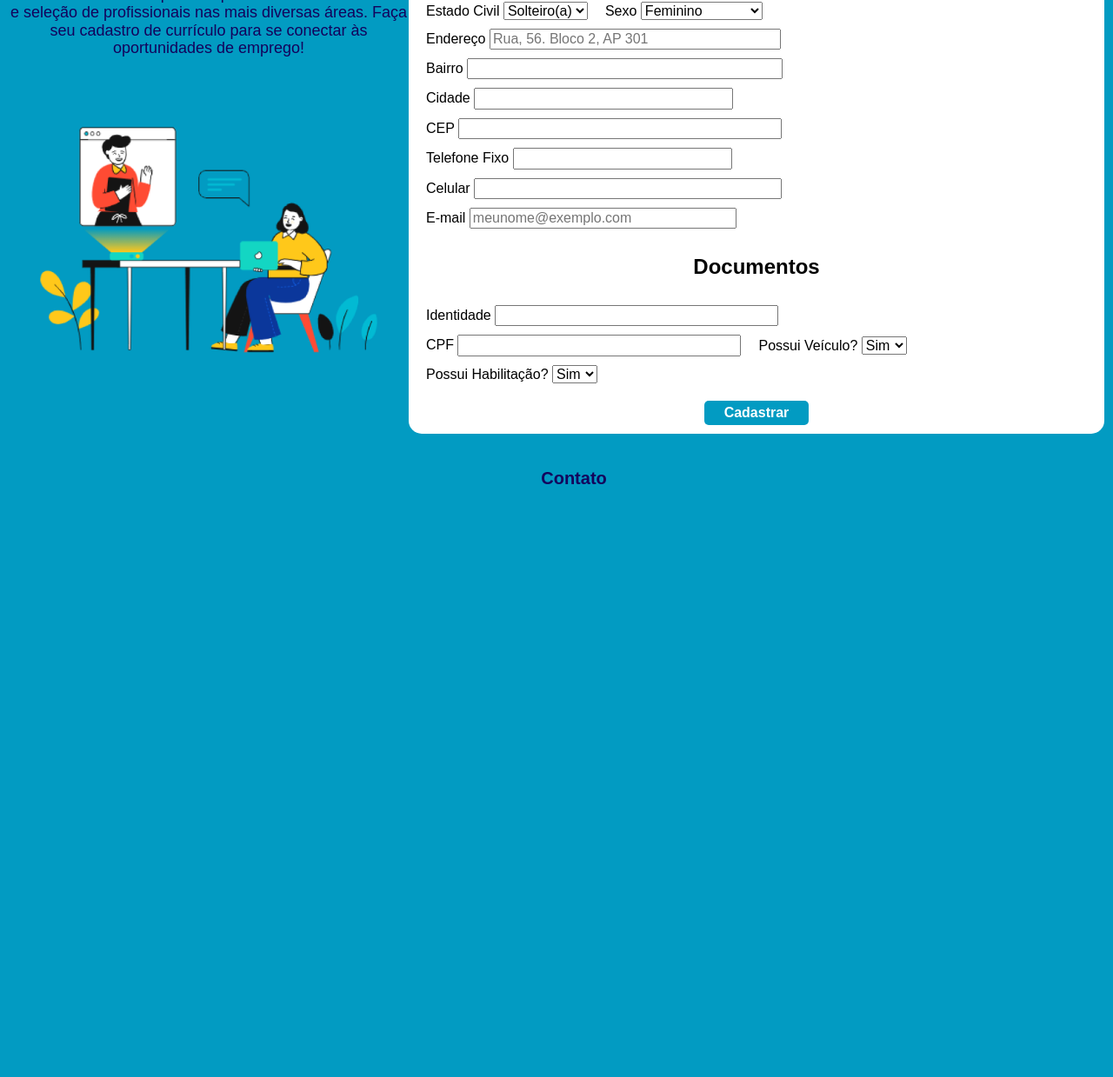
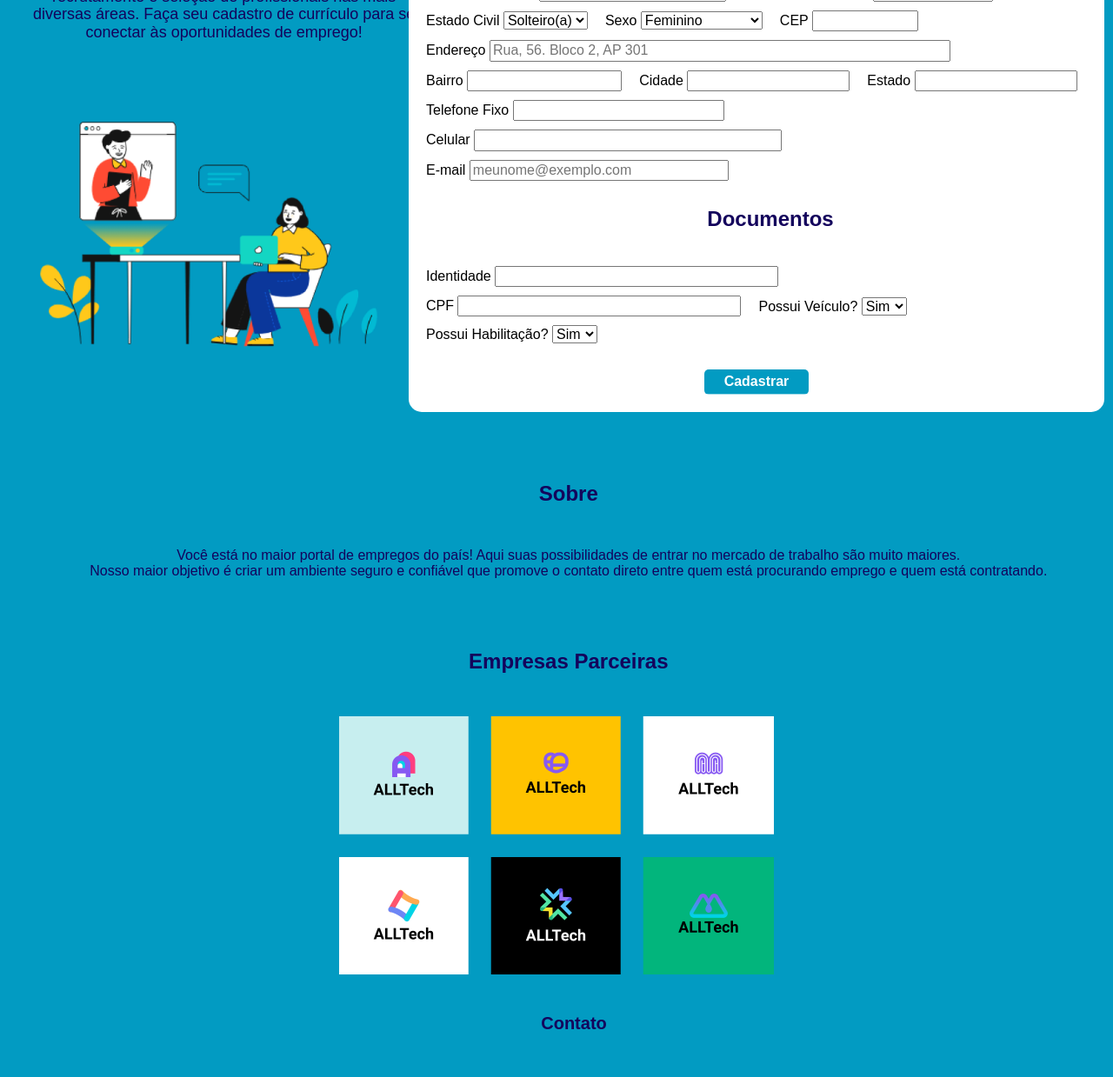
Before and after one commit to suelensalca/desafio-final-gama, a plain HTML site: page backup/index.html in a window 1280 px wide. Shown: the part 259-1498 px from the top of the page at 87% size. Before the commit the page ends 841 px from the top, so only its background shows below. Drawn offline with nearby package versions, Linux system fonts and the light colour scheme.

Commit message:
index update

```diff
--- a/index.html
+++ b/backup/index.html
@@ -14,10 +14,10 @@
         </div>
         <ul>
             <li>
-                <a target="blank" href="#">Sobre</a>
+                <a target="_self" href="#sobre">Sobre</a>
             </li>
             <li>
-                <a target="blank" href="#">Empresas Parceiras</a>
+                <a target="_self" href="#empresas">Empresas Parceiras</a>
             </li>
         </ul>
     </header>
@@ -68,28 +68,33 @@
                     </div>
 
                     <div>
+                        <label>CEP</label>
+                        <input type="text" name="cep" size="10" id="cep" required>
+                    </div>
+
+                    <div>
                         <label>Endereço</label>
-                        <input type="text" name="endereco" placeholder="Rua, 56. Bloco 2, AP 301" size="33" id="endereco" required>
+                        <input type="text" name="endereco" placeholder="Rua, 56. Bloco 2, AP 301" size="54" id="endereco" required>
                     </div>
 
                     <div>
                         <label>Bairro</label>
-                        <input type="text" name="bairro" size="36" id="bairro" required>
+                        <input type="text" name="bairro" size="16" id="bairro" required>
                     </div>
 
                     <div>
                         <label>Cidade</label>
-                        <input type="text" name="cidade" size="29" id="cidade" required>
+                        <input type="text" name="cidade" size="17" id="cidade" required>
                     </div>
 
                     <div>
-                        <label>CEP</label>
-                        <input type="text" name="cep" size="37" id="cep" required>
+                        <label>Estado</label>
+                        <input type="text" name="estado" size="17" id="estado">
                     </div>
 
                     <div>
                         <label>Telefone Fixo</label>
-                        <input type="text" name="telefone" size="24" id="telefone">
+                        <input type="text" name="telefone" size="23" id="telefone">
                     </div>
 
                     <div>
@@ -99,7 +104,7 @@
 
                     <div>
                         <label>E-mail</label>
-                        <input type="email" name="email" placeholder="meunome@exemplo.com" size="30" id="email" required>
+                        <input type="email" name="email" placeholder="meunome@exemplo.com" size="29" id="email" required>
                     </div>
                 </section>
 
@@ -138,6 +143,21 @@
             </form>
         </section>
     </main>
+    <section id="sobre">
+        <div>
+            <h2>Sobre</h2>
+            <p>
+                <br>Você está no maior portal de empregos do país! Aqui suas possibilidades de entrar no mercado de trabalho são muito maiores.<br>
+                Nosso maior objetivo é criar um ambiente seguro e confiável que promove o contato direto entre quem está procurando emprego e quem está contratando.
+            </p>
+        </div>
+    </section>
+    <section id="empresas">
+        <div>
+            <h2>Empresas Parceiras</h2>
+            <img src="img/empresas.png" alt="empresas" style="width: 500px;">
+        </div>
+    </section>
     <footer>
         <ul>
             <li>
@@ -146,4 +166,45 @@
         </ul>
     </footer>
 </body>
+
+<script>
+    const limparFormulario = (endereco) => {
+        document.getElementById('endereco').value = '';
+        document.getElementById('bairro').value = '';
+        document.getElementById('cidade').value = '';
+        document.getElementById('estado').value = '';
+    }
+
+    const preencherFormulario = (endereco) => {
+        document.getElementById('endereco').value = endereco.logradouro;
+        document.getElementById('bairro').value = endereco.bairro;
+        document.getElementById('cidade').value = endereco.localidade;
+        document.getElementById('estado').value = endereco.uf;
+    }
+
+    const eNumero = (numero) => /^[0-9]+$/.test(numero);
+    const cepValido = (cep) => cep.length == 8 && eNumero(cep);
+
+    const pesquisarCep = async() => {
+        limparFormulario();
+
+        const cep = document.getElementById('cep').value;
+        const url = `http://viacep.com.br/ws/${cep}/json/`;
+
+        if (cepValido(cep)) {
+            const dados = await fetch(url);
+            const endereco = await dados.json();
+
+            if (endereco.hasOwnProperty('erro')){
+                document.getElementById('endereco').value = 'CEP não encontrado!';
+            }else {
+                preencherFormulario(endereco);
+            }
+        } else {
+            document.getElementById('endereco').value = 'CEP incorreto!';
+        }
+    }
+
+    document.getElementById('cep').addEventListener('focusout', pesquisarCep);
+</script>
 </html>
--- a/styles.css
+++ b/backup/styles.css
@@ -98,7 +98,7 @@ h2 {
 
 .formulario .botao {
     display: block;
-    margin: 10px auto;
+    margin: 20px auto;
 }
 
 .botao {
@@ -113,7 +113,7 @@ h2 {
     border: none;
     cursor: pointer;
     border-radius: 5px;
-    margin: 10px;
+    margin: 20px;
 }
 
 .botao:hover {
@@ -121,9 +121,32 @@ h2 {
     color: #fff;
 }
 
+#sobre {
+    display: flex;
+}
+
+#sobre div, h2, p {
+    width: 99%;
+    text-align: center;
+    color: rgb(19, 2, 92);
+    margin: 20px;
+    padding-bottom: 10px;
+}
+
+#empresas {
+    display: block;
+    text-align: center;
+    margin: 20px;
+}
+
+#empresas img {
+    margin: 20px;
+}
+
 footer {
     text-align: center;
     margin: 20px;
+    padding-bottom: 10px;
 }
 
 @media only screen and (max-width: 1024px) {
```
Also changed, not shown: backup/img/empresas.png (added), backup/img/img_landpage.png (renamed from img/img_landpage.png), backup/img/logo.png (renamed from img/logo.png).
